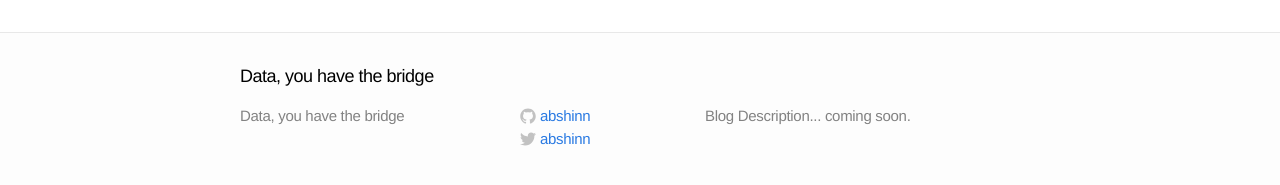
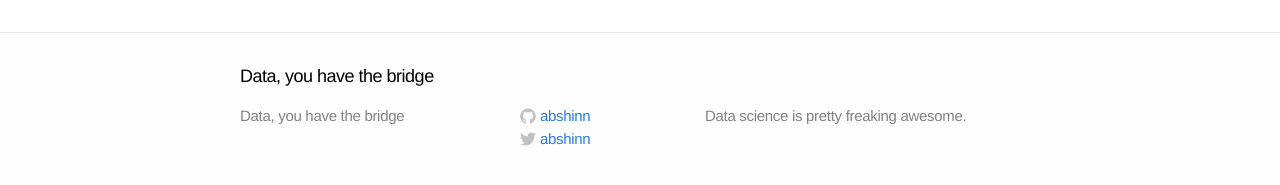
Before and after one commit to abshinn/abshinn.github.io, a Jekyll site: the page built from about.md, in a window 1280 px wide. Shown: the part 338-523 px from the top of the page. Built offline with Jekyll 4.4.1, drawn with Linux system fonts in a browser that asks for light colours.

Commit message:
add blog description

```diff
--- a/_config.yml
+++ b/_config.yml
@@ -2,7 +2,7 @@
 title: Data, you have the bridge
 email:
 username: abshinn
-description: "Blog Description... coming soon."
+description: "Data science is pretty freaking awesome."
 baseurl: ""
 url: "http://abshinn.github.io"
 
```
